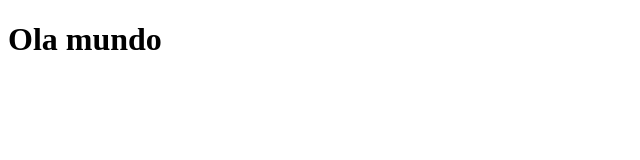
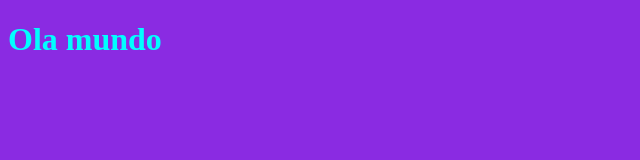
Before and after one commit to joaojesusoliveira03/abcdef, a plain HTML site: page index.html in a window 1280 px wide. Shown: the whole page, without its empty margins (0-640 px from the left). Drawn offline with Linux system fonts and the light colour scheme.

Commit message:
adicionei o css

```diff
--- a/index.html
+++ b/index.html
@@ -4,6 +4,7 @@
     <meta charset="UTF-8">
     <meta name="viewport" content="width=device-width, initial-scale=1.0">
     <title>Document</title>
+    <link rel="stylesheet" href="style.css">
 </head>
 <body>
     <h1>Ola mundo </h1>
--- /dev/null
+++ b/style.css
@@ -0,0 +1,12 @@
+body {
+
+    background-color: blueviolet;
+
+}
+
+
+h1 {
+
+    color: aqua;
+
+}
```
